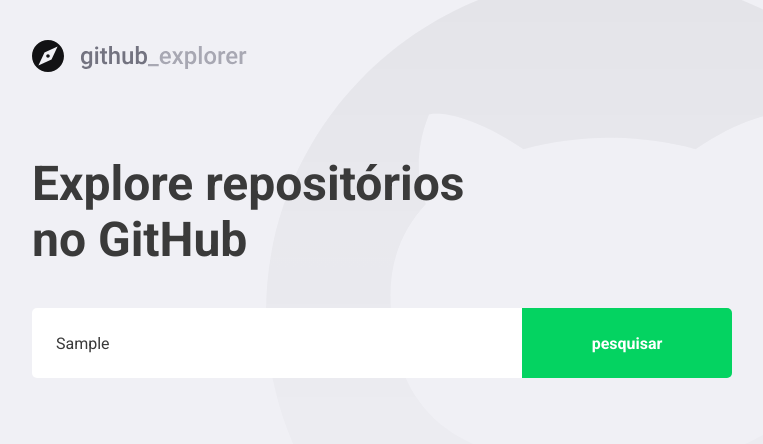
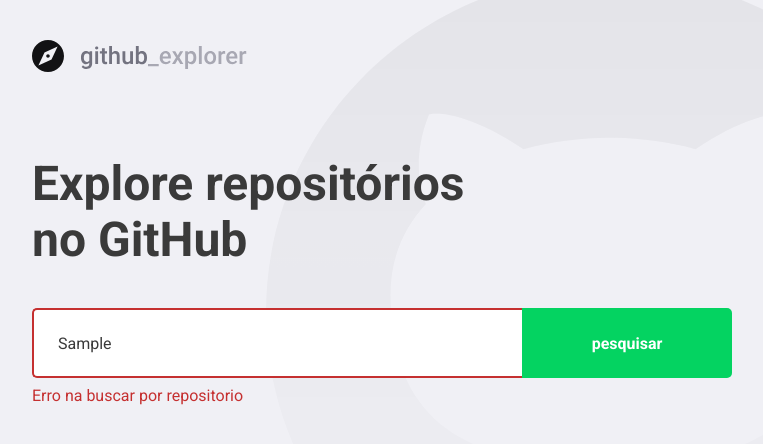
Before and after one commit to thayronFeitosa/template-Github, a React (Create React App) app: page / in a window 1280 px wide. Both pictures are taken after typing "Sample" into the empty fields and a click on the button "pesquisar". Shown: the top 444 px of the page, without its empty margins (148-911 px from the left). Built offline with nearby package versions, Linux system fonts and the light colour scheme; no server answers.

Commit message:
Foi adicionado a validação de erros no formulario, mostrando os tipos de erros que posem ser ocorridos (campo em branco ou erro na requisição). Tmabem foi utilizado a estilizaão css do styled-components para estilizar o input do erro caso ocorra

```diff
--- a/src/pages/Deshboard/index.tsx
+++ b/src/pages/Deshboard/index.tsx
@@ -2,7 +2,13 @@
 import { FiChevronsRight } from 'react-icons/fi';
 import api from '../../services/api';
 
-import { Title, Form, Repositories } from './styles';
+import {
+  Title,
+  Form,
+  Repositories,
+  Error,
+} from './styles';
+
 import logo from '../../image/logo.svg';
 
 interface Repository {
@@ -18,16 +24,25 @@
 
 const Dahboard: React.FC = () => {
   const [newRepo, setNewRepo] = useState('');
+  const [inputError, setInputError] = useState('');
   const [repositories, setRepositories] = useState<Repository[]>([]);
 
   async function handleAddRepository(event:FormEvent<HTMLFormElement>): Promise<void> {
     event.preventDefault();
-    const response = await api.get<Repository>(`repos/${newRepo}`);
+    if (!newRepo) {
+      setInputError('Digite o nome/autor do repositório');
+      return;
+    }
 
-    const repository = response.data;
+    try {
+      const response = await api.get<Repository>(`repos/${newRepo}`);
 
-    setRepositories([...repositories, repository]);
-    setNewRepo('');
+      const repository = response.data;
+      setRepositories([...repositories, repository]);
+      setNewRepo('');
+    } catch (err) {
+      setInputError('Erro na buscar por repositorio');
+    }
   }
 
   return (
@@ -36,7 +51,7 @@
       <Title>
         Explore repositórios no GitHub
       </Title>
-      <Form onSubmit={handleAddRepository}>
+      <Form hanError={!!inputError} onSubmit={handleAddRepository}>
         <input
           value={newRepo}
           onChange={(e) => setNewRepo(e.target.value)}
@@ -44,6 +59,7 @@
         />
         <button type="submit">pesquisar</button>
       </Form>
+      { inputError && <Error>{inputError}</Error> }
       <Repositories>
         {repositories.map((repository) => (
           <a key={repository.full_name} href="teste">
--- a/src/pages/Deshboard/styles.ts
+++ b/src/pages/Deshboard/styles.ts
@@ -1,5 +1,9 @@
-import styled from 'styled-components';
+import styled, { css } from 'styled-components';
 import { shade } from 'polished';
+
+interface FormProps {
+  hanError: boolean;
+}
 
 export const Title = styled.h1`
     font-size: 48px;
@@ -10,7 +14,7 @@
     margin-top: 80px;
 `;
 
-export const Form = styled.form`
+export const Form = styled.form<FormProps>`
     margin-top: 40px;
     max-width:700px;
 
@@ -23,7 +27,11 @@
         border: 0;
         border-radius: 5px 0px 0px 5px;
         color: #3a3a3a;
-
+        border: 2px solid #FFFF;
+        border-right: 0;
+        ${(props) => props.hanError && css`
+            border-color: #c53030;
+        `}
         &::placeholder {
             color: #a8a8b3
         }
@@ -95,5 +103,10 @@
       }
 
     }
+`;
 
+export const Error = styled.span`
+    display: block;
+    color: #c53030;
+    margin-top: 8px;
 `;
```
Also changed, not shown: 1 other file (tests, documents, lock files or other folders).
